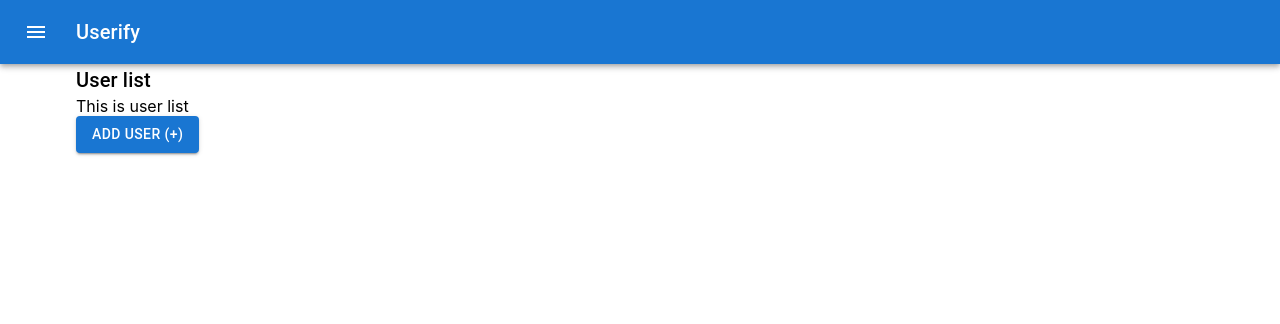
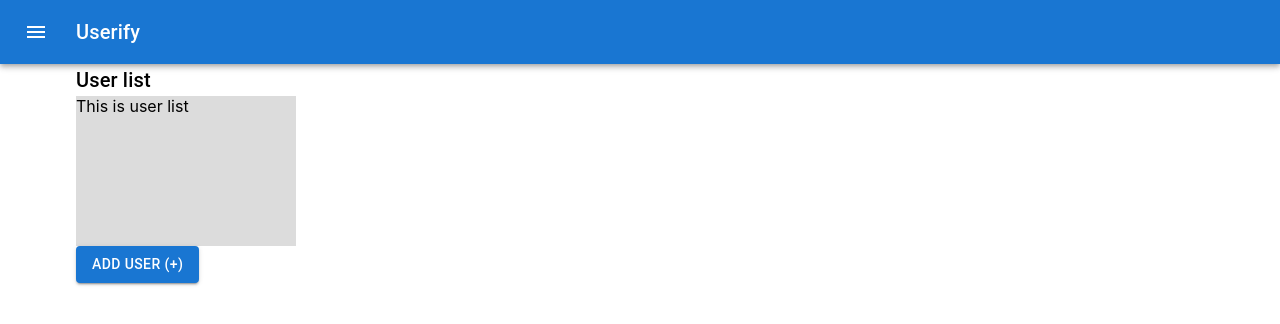
Before and after one commit to igregor/userify, a React (Create React App) app: page / in a window 1280 px wide. Shown: the top 324 px of the page. Built offline with nearby package versions, Linux system fonts and the light colour scheme.

Commit message:
in progress

```diff
--- a/src/App.tsx
+++ b/src/App.tsx
@@ -1,17 +1,16 @@
-import './App.css';
-import MyAppBar from './components/MyAppBar';
-import UserList from './components/UserList';
-import AddingSpace from './components/AddingSpace';
-import { useState } from 'react';
+import "./App.css";
+import MyAppBar from "./components/MyAppBar";
+import UserList from "./components/UserList";
+import AddingSpace from "./components/AddingSpace";
+import { useState } from "react";
 
 function App() {
   const [showAdding, setShowAdding] = useState(false);
   return (
     <div className="App">
-      <MyAppBar/>
-      <UserList setShowAdding={setShowAdding}/>
-      {showAdding && <AddingSpace setShowAdding={setShowAdding}/>}
-
+      <MyAppBar />
+      <UserList showAdding={showAdding} setShowAdding={setShowAdding} />
+      {showAdding && <AddingSpace setShowAdding={setShowAdding} />}
     </div>
   );
 }
--- /dev/null
+++ b/src/components/ItemUser.tsx
@@ -0,0 +1,13 @@
+import Box from "@mui/material/Box";
+
+// interface Props {
+//   setShowAdding: React.Dispatch<React.SetStateAction<boolean>>;
+// }
+const ItemUser: React.FC /*<Props>*/ = (/*{ setShowAdding }*/) => {
+  return (
+    <Box sx={{ bgcolor: "gainsboro", width: 220, height: 150 }}>
+      This is user list
+    </Box>
+  );
+};
+export default ItemUser;
--- a/src/components/UserList.tsx
+++ b/src/components/UserList.tsx
@@ -1,11 +1,13 @@
 import Box from "@mui/material/Box";
 import Typography from "@mui/material/Typography";
 import { Button } from "@mui/material";
+import ItemUser from "./ItemUser";
 
 interface Props {
   setShowAdding: React.Dispatch<React.SetStateAction<boolean>>;
+  showAdding: boolean;
 }
-const UserList: React.FC<Props> = ({ setShowAdding }) => {
+const UserList: React.FC<Props> = ({ setShowAdding, showAdding }) => {
   const change = (): void => {
     setShowAdding(true);
   };
@@ -14,7 +16,8 @@ const UserList: React.FC<Props> = ({ setShowAdding }) => {
       <Typography variant="h6" component="div" sx={{ flexGrow: 1 }}>
         User list
       </Typography>
-      <Box>This is user list</Box>
+      {!showAdding && <ItemUser />}
+
       <Button variant="contained" onClick={change}>
         Add user (+)
       </Button>
--- a/src/components/UserTextField.tsx
+++ b/src/components/UserTextField.tsx
@@ -4,7 +4,7 @@ import { TextField } from "@mui/material";
 interface Props {
   id: string;
   label: string;
-  onChangeHandler: any;
+  onChangeHandler: React.Dispatch<React.SetStateAction<string | undefined>>;
 }
 const UserTextField: React.FC<Props> = ({ id, label, onChangeHandler }) => {
   return (
@@ -16,7 +16,7 @@ const UserTextField: React.FC<Props> = ({ id, label, onChangeHandler }) => {
       onChange={(e) => {
         onChangeHandler(e.target.value);
       }}
-      value=""
+      // value=""
     />
   );
 };
```
